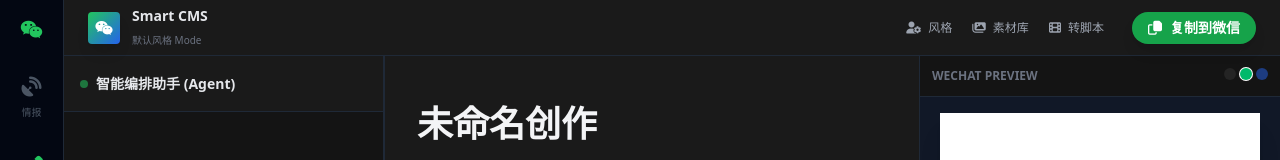
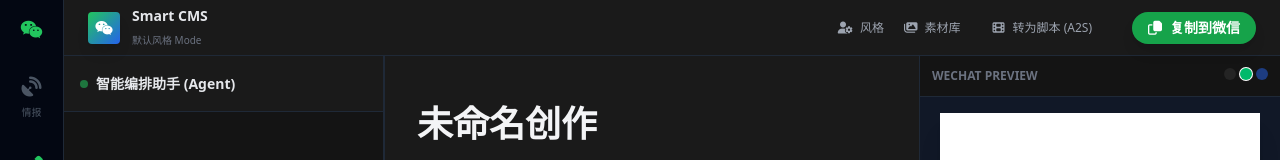
Before and after one commit to dongdonga11/PPTagent, a React (Vite) app: page / in a window 1280 px wide. Both pictures are taken after a click on the button "文案". Shown: the top 160 px of the page. Built offline with nearby package versions, Linux system fonts and the light colour scheme.

Commit message:
feat: Enhance "Generate Script" button with processing state
Update the "Generate Script" button in the Article Editor to display a loading state and disabled status while processing. This provides better user feedback during the AI script generation process.

```diff
--- a/components/ArticleEditor.tsx
+++ b/components/ArticleEditor.tsx
@@ -216,7 +216,31 @@ const ArticleEditor: React.FC<ArticleEditorProps> = ({ content, onChange, onGene
                     <button onClick={() => setShowAssetLib(!showAssetLib)} className={`text-xs mr-2 transition-colors ${showAssetLib ? 'text-blue-400 font-bold' : 'text-gray-400 hover:text-white'}`}>
                         <i className="fa-solid fa-images mr-1"></i> 素材库
                     </button>
-                    <button onClick={onGenerateScript} className="text-xs text-gray-400 hover:text-white mr-4" title="转为视频脚本"><i className="fa-solid fa-film mr-1"></i> 转脚本</button>
+
+                    {/* GENERATE SCRIPT BUTTON - UPDATED */}
+                    <button
+                        onClick={onGenerateScript}
+                        disabled={isProcessing}
+                        className={`text-xs mr-4 flex items-center gap-2 px-3 py-1.5 rounded transition-all
+                            ${isProcessing
+                                ? 'bg-indigo-900/30 text-indigo-300 ring-1 ring-indigo-500/50 cursor-wait'
+                                : 'text-gray-400 hover:text-white hover:bg-gray-800'
+                            }`}
+                        title="AI 智能分析文章结构并拆解为视频脚本"
+                    >
+                        {isProcessing ? (
+                            <>
+                                <i className="fa-solid fa-circle-notch fa-spin text-indigo-400"></i>
+                                <span>正在拆解分镜...</span>
+                            </>
+                        ) : (
+                            <>
+                                <i className="fa-solid fa-film"></i>
+                                <span>转为脚本 (A2S)</span>
+                            </>
+                        )}
+                    </button>
+
                     <button onClick={handleCopy} className="flex items-center gap-2 px-4 py-1.5 rounded-full text-sm font-bold bg-green-600 hover:bg-green-500 text-white shadow-lg">
                         <i className="fa-regular fa-copy"></i> 复制到微信
                     </button>
```
